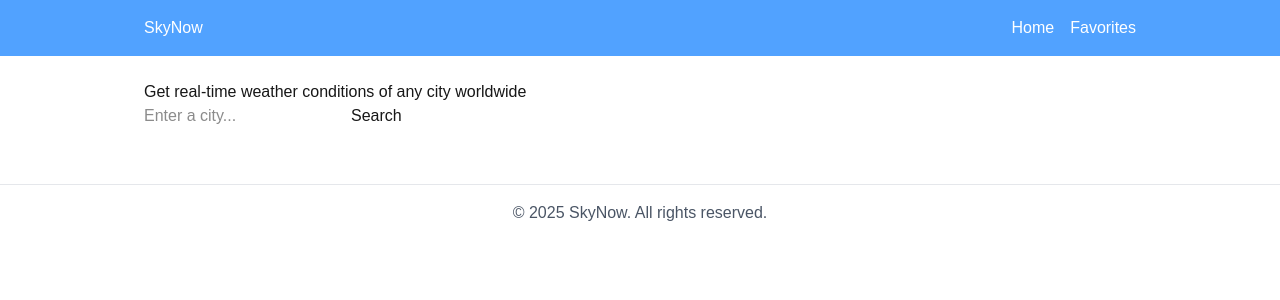
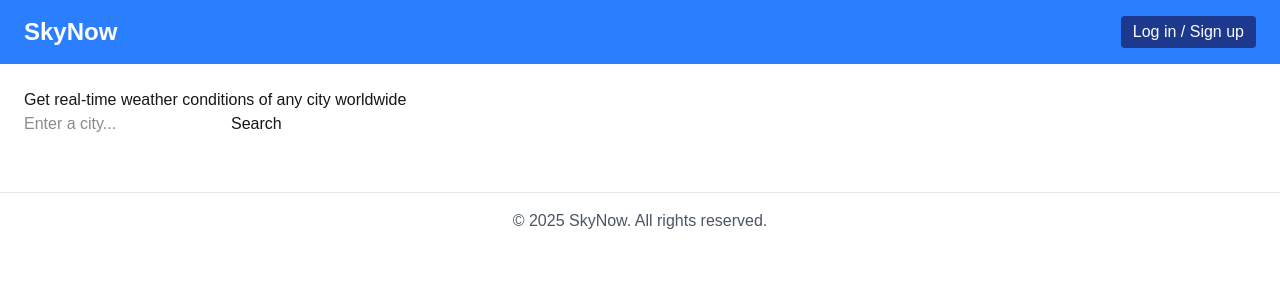
Before and after one commit to PemaBhutia2005/fullstack-intern-test, a Next.js app: page / in a window 1280 px wide. Shown: the top 300 px of the page. Built offline with nearby package versions, Linux system fonts and the light colour scheme.

Commit message:
Add NavBar component for user authentication

```diff
--- /dev/null
+++ b/src/app/components/NavBar.tsx
@@ -0,0 +1,77 @@
+"use client";
+
+import { useState, useEffect } from "react";
+import Link from "next/link";
+
+export default function NavBar() {
+	const [username, setUsername] = useState<string | null>(null);
+	const [showLogin, setShowLogin] = useState(false);
+	const [inputName, setInputName] = useState("");
+
+	useEffect(() => {
+		const saved = localStorage.getItem("skynowUsername");
+		if (saved) setUsername(saved);
+	}, []);
+
+	const handleLogin = async () => {
+		if (!inputName.trim()) return;
+
+		await fetch("/api/users", {
+			method: "POST",
+			headers: { "Content-Type": "application/json" },
+			body: JSON.stringify({ username: inputName }),
+		});
+
+		localStorage.setItem("skynowUsername", inputName.trim());
+		setUsername(inputName.trim());
+		setShowLogin(false);
+		setInputName("");
+	};
+
+	const handleLogout = () => {
+		localStorage.removeItem("skynowUsername");
+		setUsername(null);
+	};
+
+	return (
+		<>
+			<nav className="flex justify-between items-center bg-blue-500 text-white px-6 py-4">
+				<h1 className="text-2xl font-bold">
+					<Link href="/">SkyNow</Link>
+				</h1>
+
+				<div className="flex items-center space-x-4">
+					{username ? (
+						<>
+							<span>Hello, {username}</span>
+							<button onClick={handleLogout} className="bg-blue-900 text-white px-3 py-1 rounded hover:bg-blue-700">
+								Logout
+							</button>
+						</>
+					) : (
+						<button onClick={() => setShowLogin(true)} className="bg-blue-900 text-white px-3 py-1 rounded hover:bg-blue-700">
+							Log in / Sign up
+						</button>
+					)}
+				</div>
+			</nav>
+
+			{showLogin && (
+				<div className="fixed inset-0 bg-gray-800/50 flex justify-center items-center">
+					<div className="bg-white p-6 rounded-lg w-80">
+						<h2 className="text-xl font-semibold mb-4">Log in to SkyNow</h2>
+						<input type="text" value={inputName} onChange={(e) => setInputName(e.target.value)} placeholder="Enter your username" className="border w-full px-2 py-1 rounded mb-3" />
+						<div className="flex justify-end space-x-2">
+							<button onClick={() => setShowLogin(false)} className="px-3 py-1 rounded bg-gray-200 hover:bg-gray-400">
+								Cancel
+							</button>
+							<button onClick={handleLogin} className="px-3 py-1 rounded bg-blue-500 text-white hover:bg-blue-900">
+								Log in
+							</button>
+						</div>
+					</div>
+				</div>
+			)}
+		</>
+	);
+}
--- a/src/app/layout.tsx
+++ b/src/app/layout.tsx
@@ -1,17 +1,7 @@
 import type { Metadata } from "next";
-import { Geist, Geist_Mono } from "next/font/google";
 import "../styles/globals.css";
 import Link from "next/link";
-
-const geistSans = Geist({
-	variable: "--font-geist-sans",
-	subsets: ["latin"],
-});
-
-const geistMono = Geist_Mono({
-	variable: "--font-geist-mono",
-	subsets: ["latin"],
-});
+import NavBar from "./components/NavBar";
 
 export const metadata: Metadata = {
 	title: "SkyNow - Real-Time Weather Worldwide",
@@ -25,26 +15,11 @@ export default function RootLayout({
 }>) {
 	return (
 		<html lang="en">
-			<body className={`${geistSans.variable} ${geistMono.variable} antialiased`}>
-				{/* navigation */}
-				<header className="bg-blue-400 text-white">
-					<div className="max-w-5xl mx-auto px-4 py-4 flex justify-between items-center">
-						<h1>
-							<Link href="/">SkyNow</Link>
-						</h1>
-						<nav className="space-x-4">
-							<Link href="/" className="hover:text-gray-200">
-								Home
-							</Link>
-							<Link href="/favorites" className="hover:text-gray-200">
-								Favorites
-							</Link>
-						</nav>
-					</div>
-				</header>
+			<body className={`antialiased`}>
+				<NavBar />
 				{/* page content */}
-				<main className="max-w-5xl mx-auto px-4 py-6">{children}</main>
-				{/*ooter */}
+				<main className="p-6">{children}</main>
+				{/*footer */}
 				<footer className="text-center text-gray-600 py-4 border-t border-gray-200 mt-8">&copy; 2025 SkyNow. All rights reserved.</footer>
 			</body>
 		</html>
```
